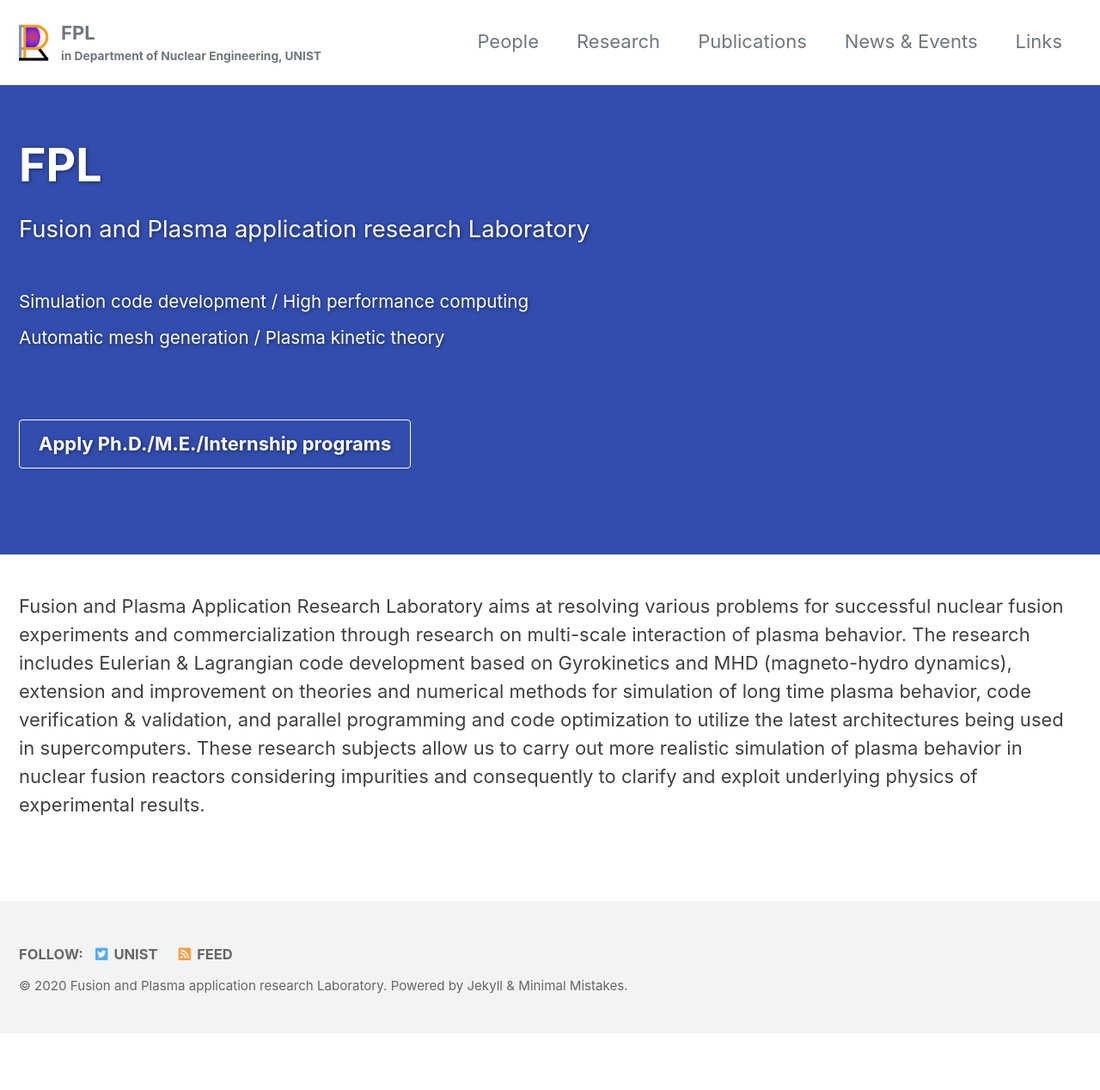
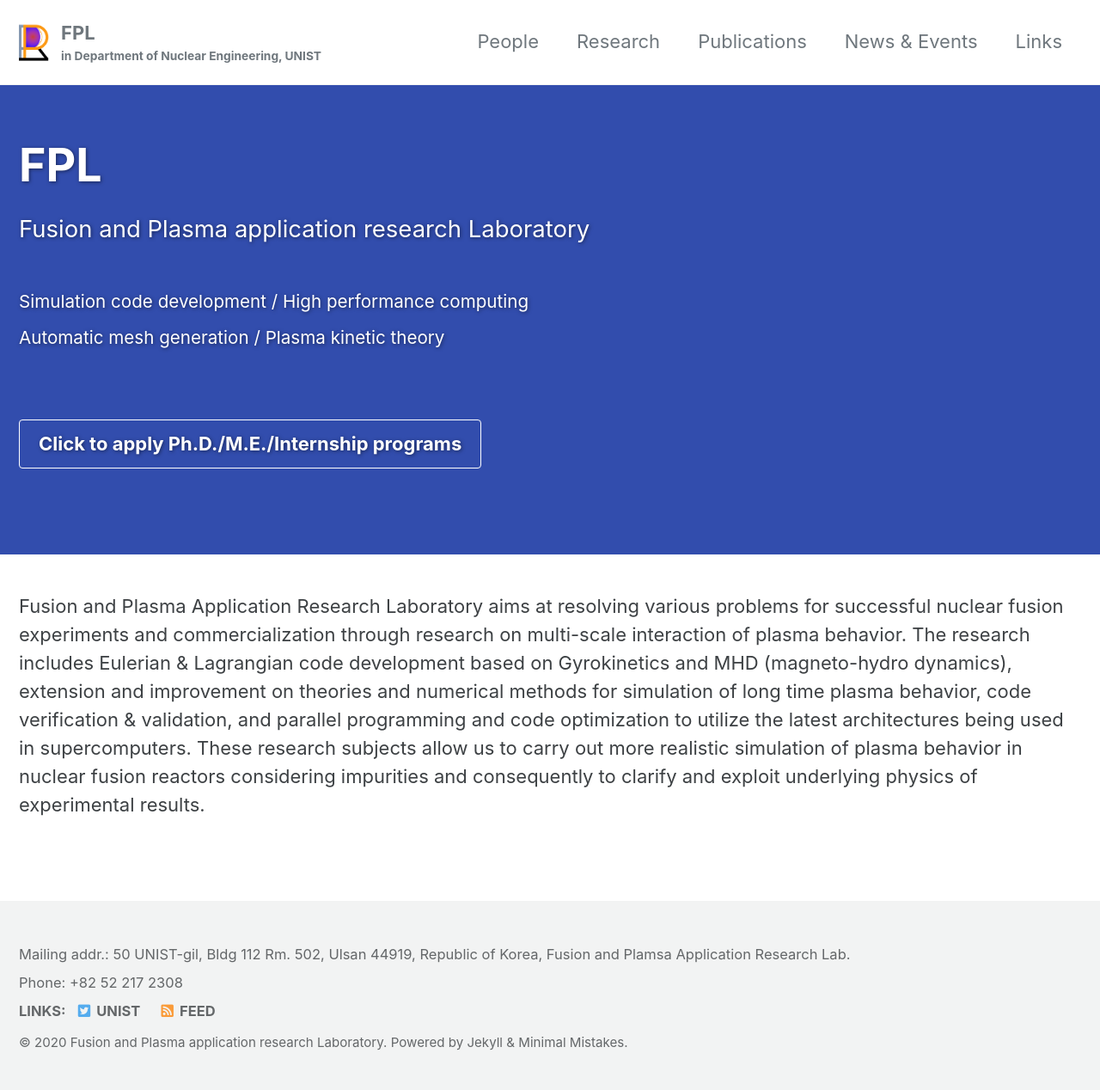
Before and after one commit to UNIST-FPL/unist-fpl.github.io, a Jekyll site: the page built from _pages/home.md, in a window 1280 px wide. Shown: the whole page at 86% size. Built offline with Jekyll 4.4.1, drawn with Linux system fonts in a browser that asks for light colours; cached includes are drawn as plain includes; before the commit the page ends 1202 px from its top, so only the background shows below that.

Commit message:
Add files and footer contents
Other links in menu such as links, news_events, publications, and
research are added

Footer now includes mailing address and contact phone number

```diff
--- a/_config.yml
+++ b/_config.yml
@@ -24,7 +24,7 @@ description              : "Intro to FPL and its members"
 url                      : "https://fpl-unist.github.io"
 baseurl                  : # the subpath of your site, e.g. "/blog"
 repository               : # GitHub username/repo-name e.g. "mmistakes/minimal-mistakes"
-teaser                   : # path of fallback teaser image, e.g. "/assets/images/500x300.png"
+teaser                   : "/assets/images/FPL_Logo_LogoOnly.png" # path of fallback teaser image, e.g. "/assets/images/500x300.png"
 logo                     : "/assets/images/FPL_Logo_LogoOnly.png"
 masthead_title           : # overrides the website title displayed in the masthead, use " " for no title
 # breadcrumbs            : false # true, false (default)
@@ -94,14 +94,14 @@ analytics:
 # Site Author
 author:
   name             : "Fusion and Plasma application research Laboratory"
-  avatar           : # path of avatar image, e.g. "/assets/images/bio-photo.jpg"
+  avatar           : "/assets/images/FPL_Logo_LogoOnly.png" # path of avatar image, e.g. "/assets/images/bio-photo.jpg"
   bio              : "Toward commercial fusion reactors"
   location         : "Bldg. 112 Rm. 502 & 503, UNIST"
   email            :
   links:
     - label: "Email"
       icon: "fas fa-fw fa-envelope-square"
-      url: "mailto:esyoon@unist.ac.kr"
+      url: "mailto:fpl.unist@gmail.com"
     - label: "Website"
       icon: "fas fa-fw fa-link"
       # url: "https://your-website.com"
--- a/_data/ui-text.yml
+++ b/_data/ui-text.yml
@@ -27,7 +27,7 @@ en: &DEFAULT_EN
   comments_title             : "Comments"
   more_label                 : "Learn more"
   related_label              : "You may also enjoy"
-  follow_label               : "Follow:"
+  follow_label               : "Links:"
   feed_label                 : "Feed"
   powered_by                 : "Powered by"
   website_label              : "Website"
--- a/_includes/footer/custom.html
+++ b/_includes/footer/custom.html
@@ -1,3 +1,4 @@
 <!-- start custom footer snippets -->
-
+<small> Mailing addr.: 50 UNIST-gil, Bldg 112 Rm. 502, Ulsan 44919, Republic of Korea, Fusion and Plamsa Application Research Lab. </small> <br />
+<small> Phone: +82 52 217 2308 </small>
 <!-- end custom footer snippets -->
--- a/_pages/home.md
+++ b/_pages/home.md
@@ -5,7 +5,7 @@ hidden: true
 header:
   overlay_color: "#324dad" # "#5e616c"
   actions:
-    - label: "Apply Ph.D./M.E./Internship programs"
+    - label: "Click to apply Ph.D./M.E./Internship programs"
       url: /apply/
 excerpt: >
   Fusion and Plasma application research Laboratory <br /> <br />
```
Also changed, not shown: _pages/links.md (added, +7 -0 lines), _pages/news_events.md (added, +9 -0 lines), _pages/publications.md (added, +7 -0 lines), _pages/research.md (added, +7 -0 lines).
